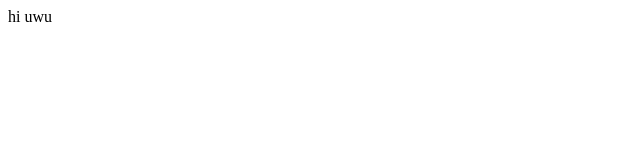
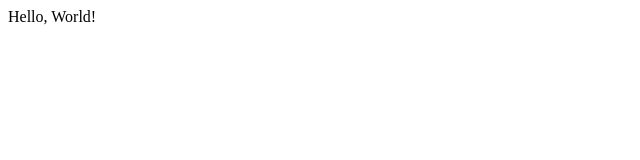
Before and after one commit to findyourbuddy/customerPublic-template, a plain HTML site: page index.html in a window 1280 px wide. Shown: the full height of the page, 0-640 px from the left. Drawn offline with Linux system fonts and the light colour scheme.

Commit message:
Update index.html

```diff
--- a/index.html
+++ b/index.html
@@ -6,6 +6,6 @@
     <title>Customer Website</title>
 </head>
 <body>
-    hi uwu
+    Hello, World!
 </body>
 </html>
```
